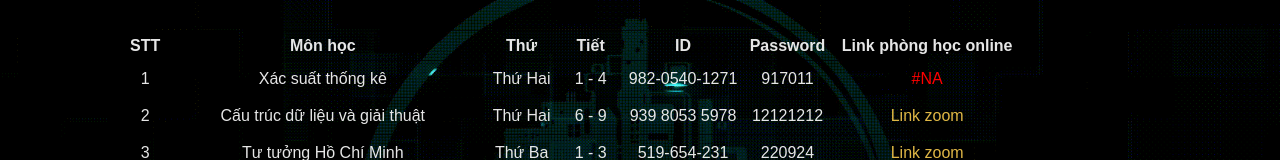
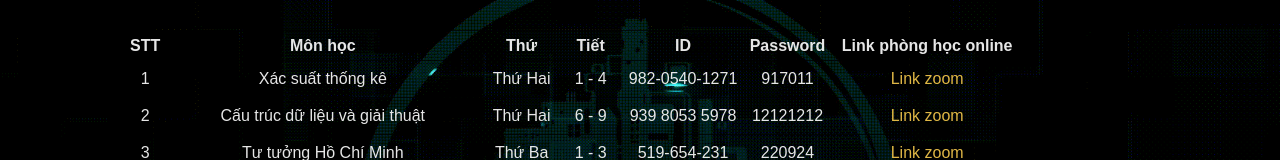
Before and after one commit to nltruonq/20ctt4c-nlt, a plain HTML site: page index.html in a window 1280 px wide. Shown: the part 148-308 px from the top of the page. Drawn offline with Linux system fonts and the light colour scheme.

Commit message:
Update index.html

```diff
--- a/index.html
+++ b/index.html
@@ -53,7 +53,7 @@
                             <td>1 - 4</td>
                             <td>982-0540-1271</td>
                             <td>917011</td>
-                            <td><a class="NA"  href="#" target="_blank">#NA</a></td></tr><tr class="schedule-item">
+                            <td><a class=""  href="https://zoom.us/j/98205401271?pwd=dmhPdjFZV0JWUG95T041STVhc3QwZz09" target="_blank">Link zoom</a></td></tr><tr class="schedule-item">
 
                             <td class="index hidden-mb">2</td>
                             <td>Cấu trúc dữ liệu và giải thuật</td>
```
